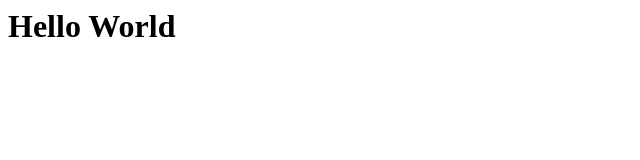
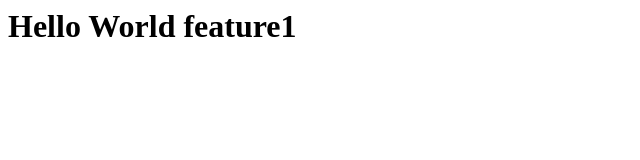
Before and after one commit to Mahesh2552/LocalDemo, a plain HTML site: page index.html in a window 1280 px wide. Shown: the whole page, without its empty margins (0-640 px from the left). Drawn offline with Linux system fonts and the light colour scheme.

Commit message:
feature1

```diff
--- a/index.html
+++ b/index.html
@@ -1 +1 @@
-<h1>Hello World</h1>
+<h1>Hello World feature1</h1>
```
